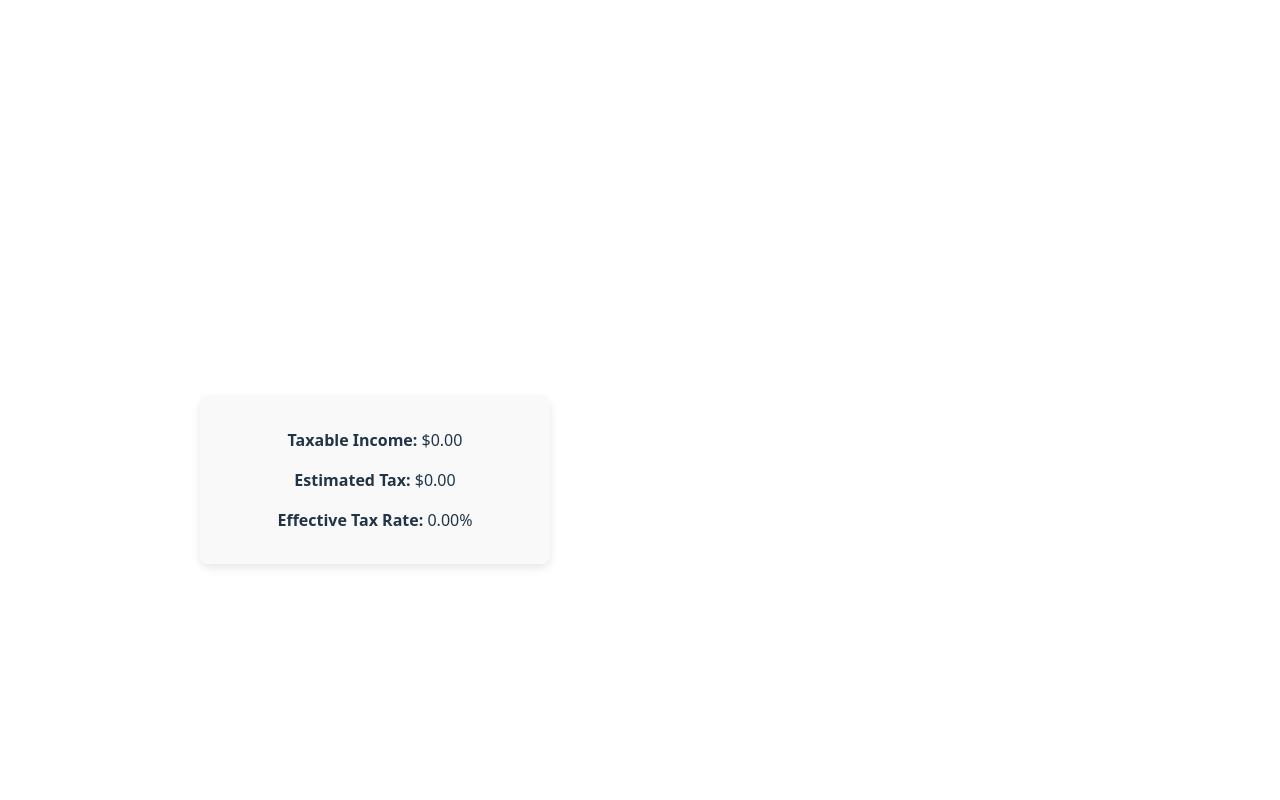
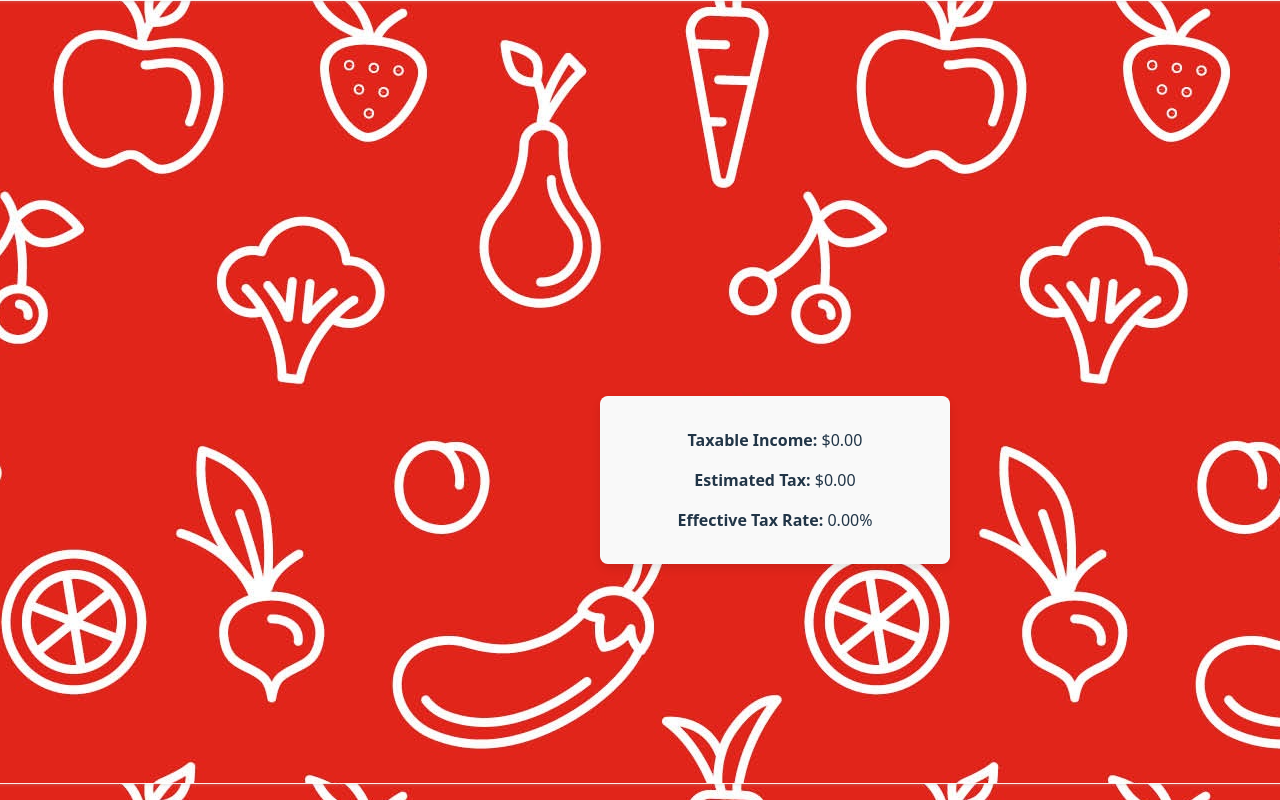
Before and after one commit to Rithika-07/Tax-calculator, a React (Vite) app: page / in a window 1280 px wide. Built offline with nearby package versions, Linux system fonts and the light colour scheme.

Commit message:
bg image added

```diff
--- a/src/index.css
+++ b/src/index.css
@@ -18,7 +18,7 @@
   box-shadow: 0px 4px 10px rgba(0, 0, 0, 0.1);
   max-width: 350px;
   width: 100%;
-  margin-left: 200px;
+  margin-left: 600px;
   margin-top: 10rem;
   text-align: center;
 }
@@ -37,6 +37,8 @@ body {
   place-items: center;
   min-width: 320px;
   min-height: 100vh;
+  background-image: url("/hyveebg.png");
+
 }
 
 h1 {
```
Also changed, not shown: public/hyveebg.png (added).
